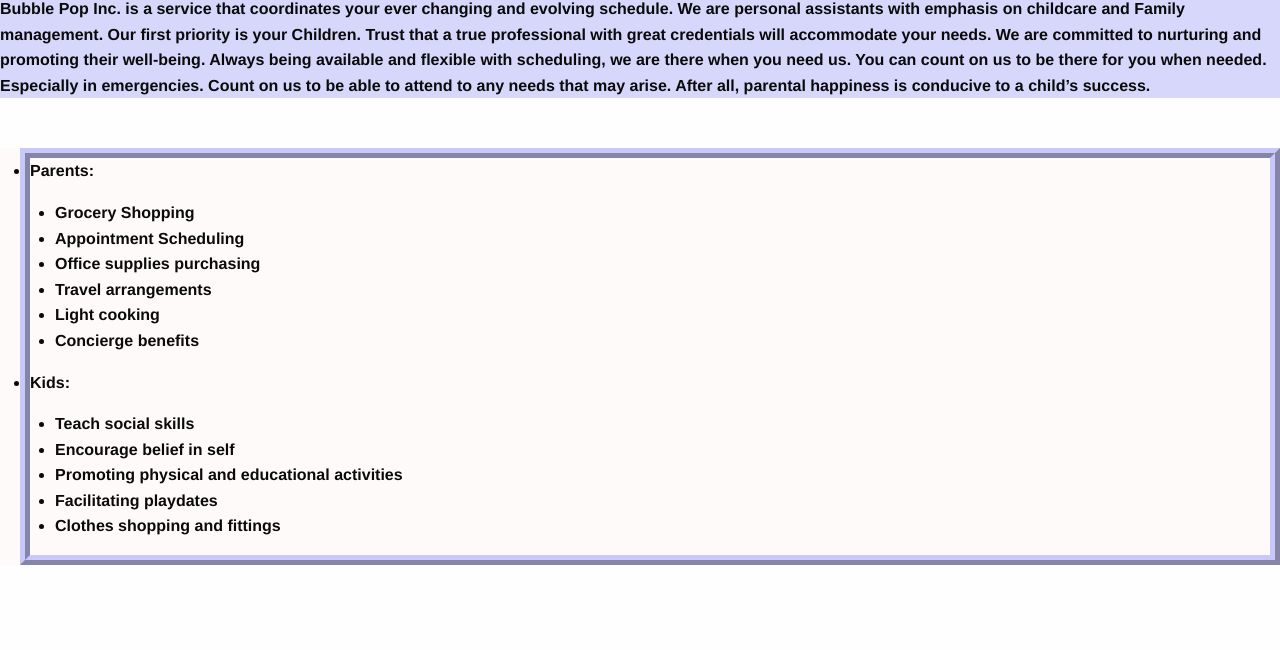
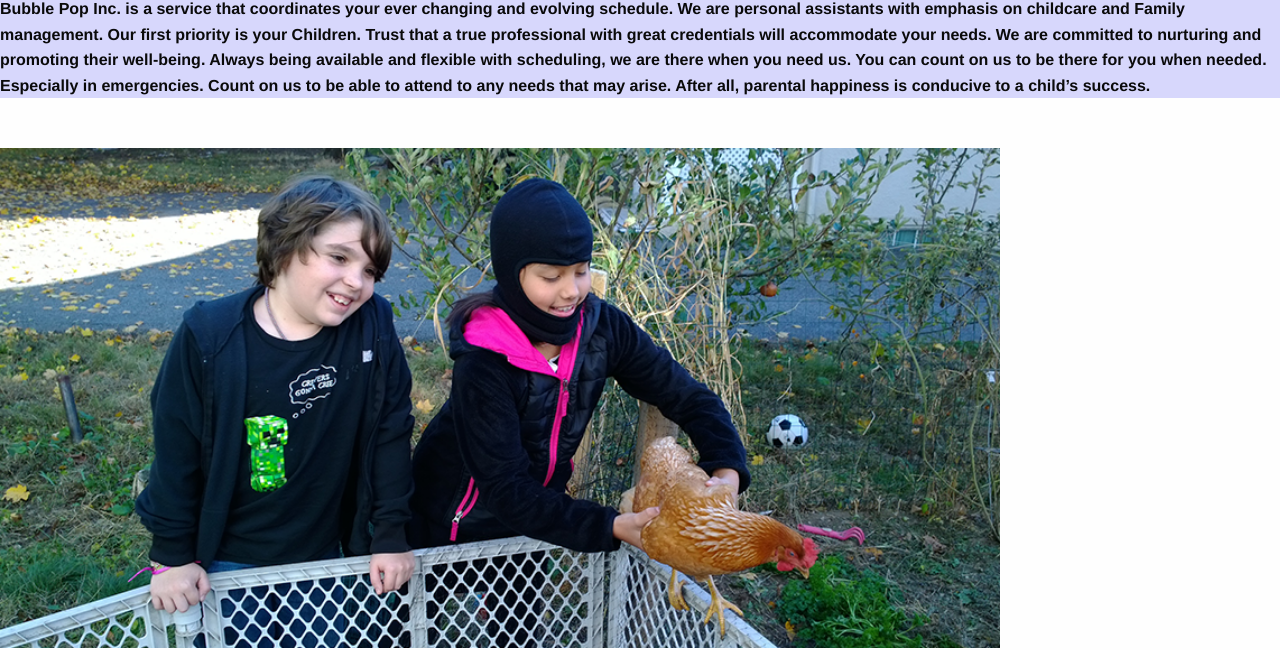
Before and after one commit to gemini5150/gemini5150.github.io, a plain HTML site: page services.html in a window 1280 px wide. Shown: the part 172-822 px from the top of the page. Before the commit the page ends 800 px from the top, so only its background shows below. Drawn offline with nearby package versions, Linux system fonts and the light colour scheme.

Commit message:
Add pix to Services

```diff
--- a/services.html
+++ b/services.html
@@ -34,9 +34,14 @@
         Bubble Pop Inc. is a service that coordinates your ever changing and evolving schedule.  We are personal assistants with emphasis on childcare and Family management. Our first priority is your Children.  Trust that a true professional with great credentials will accommodate your needs. We are committed to nurturing and promoting their well-being.  Always being available and flexible with scheduling, we are there when you need us.  You can count on us to be there for you when needed. Especially in emergencies. Count on us to be able to attend to any needs that may arise. After all, parental happiness is conducive to a child’s success.</strong></p>
 </div>
 
+<!--Picture-->
+<div class="row small-12 large-9 large-centered columns" style="margin-bottom: 50px; padding-left:0px; padding-right:0px">
+    <img src="img/services.png" width="1000"></img>
+</div>
+
 <!--Services Lists-->
 
-<div class="row small-12 large-9 large-centered columns" style="background-color:rgba(255,250,250,0.7); padding:-50px">
+<div class="row small-12 large-9 large-centered columns" style="background-color:rgba(255,250,250,0.7); padding-left:0px; padding-right:0px">
 <ul class="large-block-grid-2" style="border-style:ridge; border-width:10px; border-color: rgb(200,200,252)">
 <li >
         <p><strong>
```
